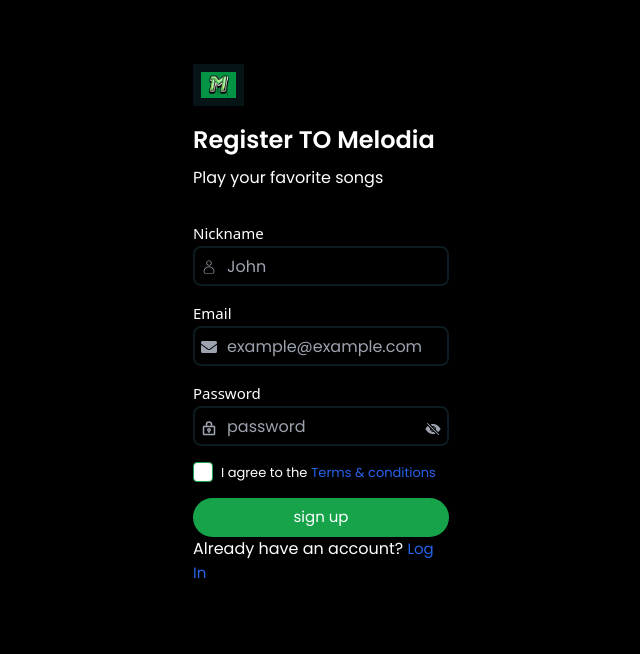
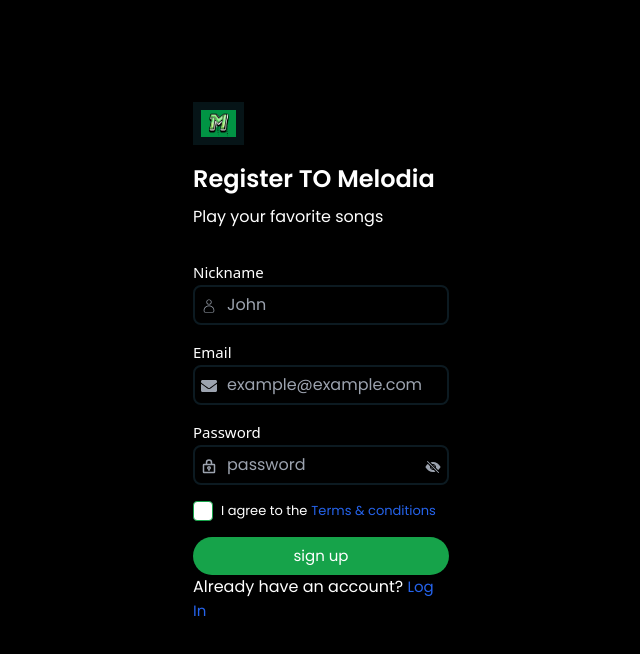
Before and after one commit to skido600/melodia, a React (Vite) app: page /sign in a window 1280 px wide. Shown: the top 654 px of the page, without its empty margins (319-959 px from the left). Built offline with nearby package versions, Linux system fonts and the light colour scheme.

Commit message:
first commit

```diff
--- a/src/components/Auth/Login.jsx
+++ b/src/components/Auth/Login.jsx
@@ -73,7 +73,7 @@ function Login() {
 
   return (
     <main className="bg-black min-h-screen flex justify-center items-center">
-      <section className="w-[80%] md:w-[32%] lg:w-[20%] mt-[8rem] m-auto">
+      <section className="w-[80%] md:w-[32%] lg:w-[20%] lg:mt-[8rem]  md:mt-[16rem] m-auto">
         <main className="text-white">
           <img src={png} className="w-[20%] p-2 mb-2 bg-[#061417]" alt="logo" />
           <h1 className="text-white text-[1.5rem] font-semibold">
--- a/src/components/Auth/Signin.jsx
+++ b/src/components/Auth/Signin.jsx
@@ -90,7 +90,7 @@ function Signin() {
   return (
     <>
       <main className="bg-black  flex justify-center items-center">
-        <section className="w-[80%] h-screen md:w-[32%] lg:w-[20%] mt-[4rem] m-auto">
+        <section className="w-[80%]  md:w-[35%] lg:w-[20%] lg:mt-[6.4rem]  mt-[4rem] md:mt-[16rem] m-auto">
           <main className="text-white">
             <img
               src={logo}
--- a/src/components/Loader/Loginm.jsx
+++ b/src/components/Loader/Loginm.jsx
@@ -1,6 +1,6 @@
 import React, { useEffect, useState } from "react";
 import { onAuthStateChanged } from "firebase/auth";
-import { auth } from "../firebase/config";
+import { auth } from "../Firebase/ultil";
 import Rolling from "./Rolling";
 import Home from "../Home";
 import HomesL from "./HomesL";
```
